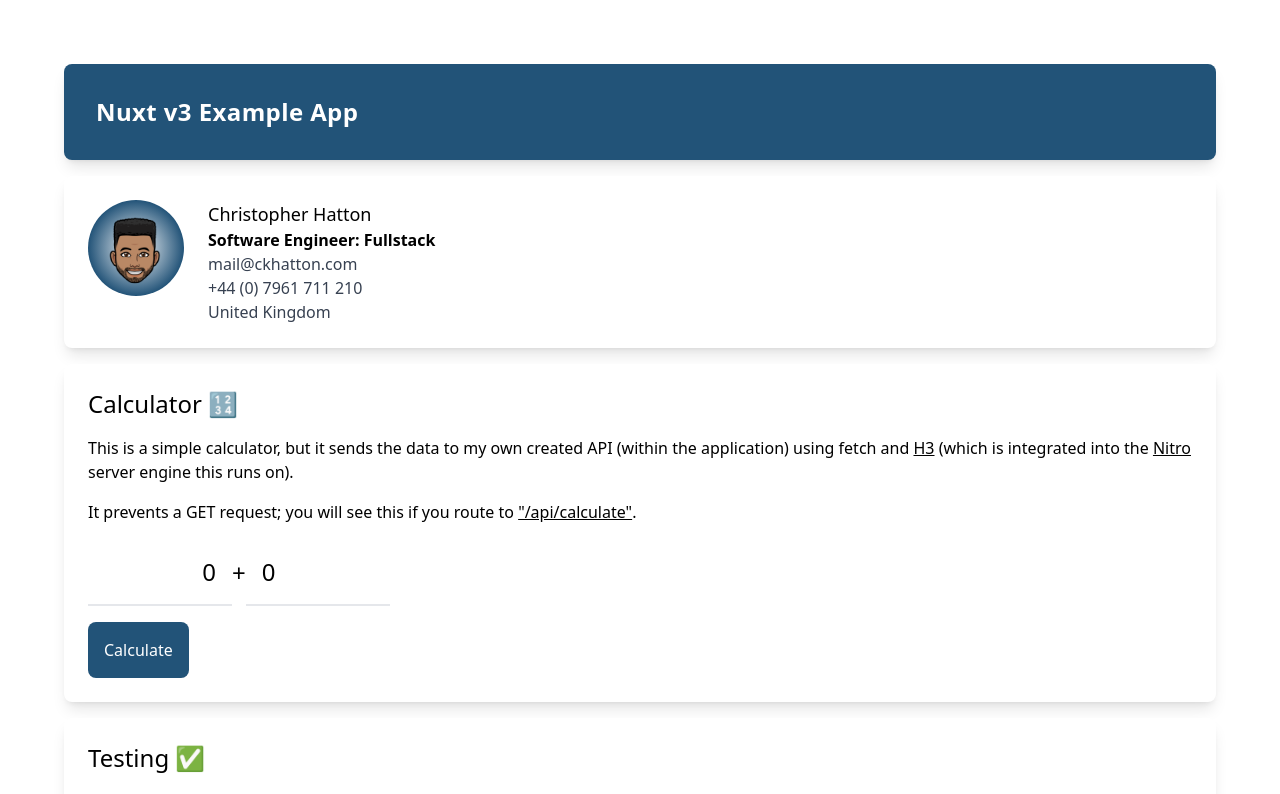
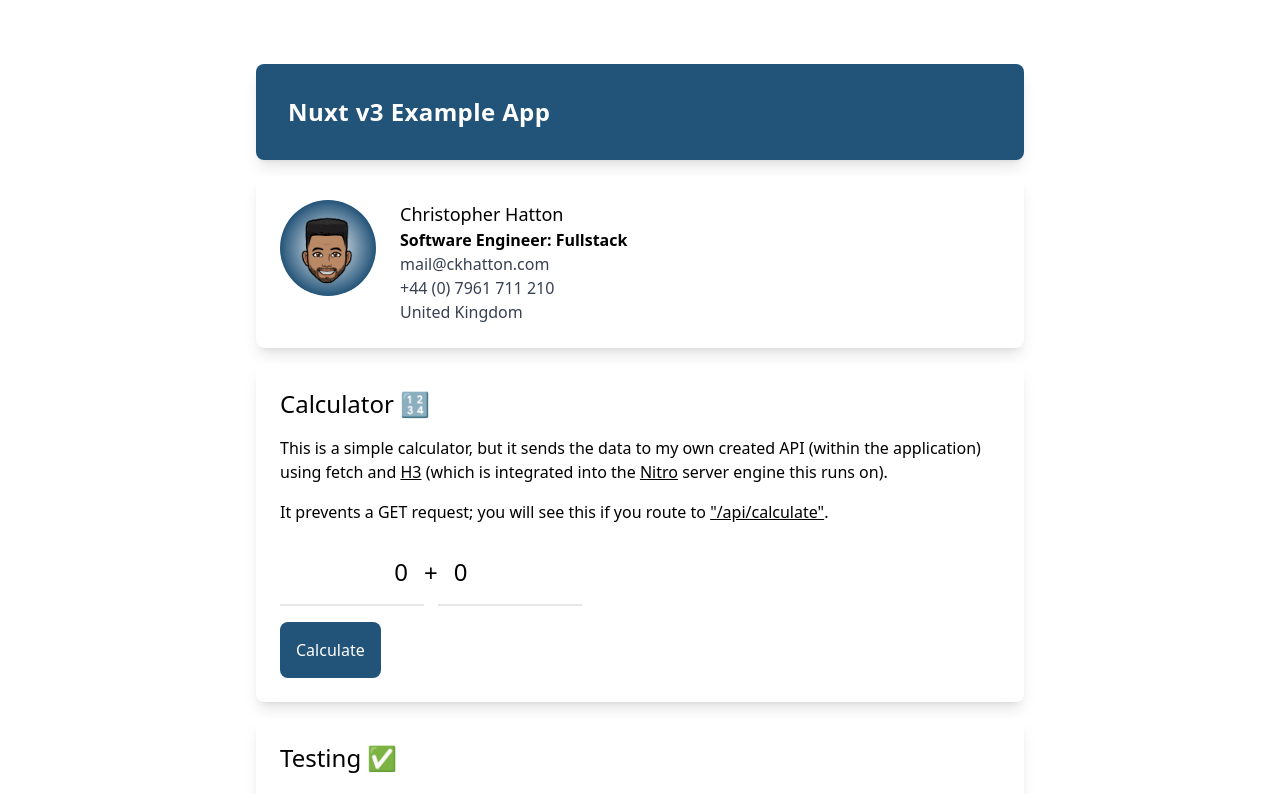
Before and after one commit to ckhatton/nuxt-example-app, a Nuxt app: page / in a window 1280 px wide. Shown: the top 794 px of the page. Built offline with nearby package versions, Linux system fonts and the light colour scheme.

Commit message:
build(layout): set maximum width

```diff
--- a/layouts/default.vue
+++ b/layouts/default.vue
@@ -1,5 +1,5 @@
 <template>
-  <div class="p-4 md:p-16 bg-grey">
+  <div class="p-4 md:p-16 mx-auto max-w-4xl bg-grey">
     <Header />
     <slot />
     <LazyFooter />
```
